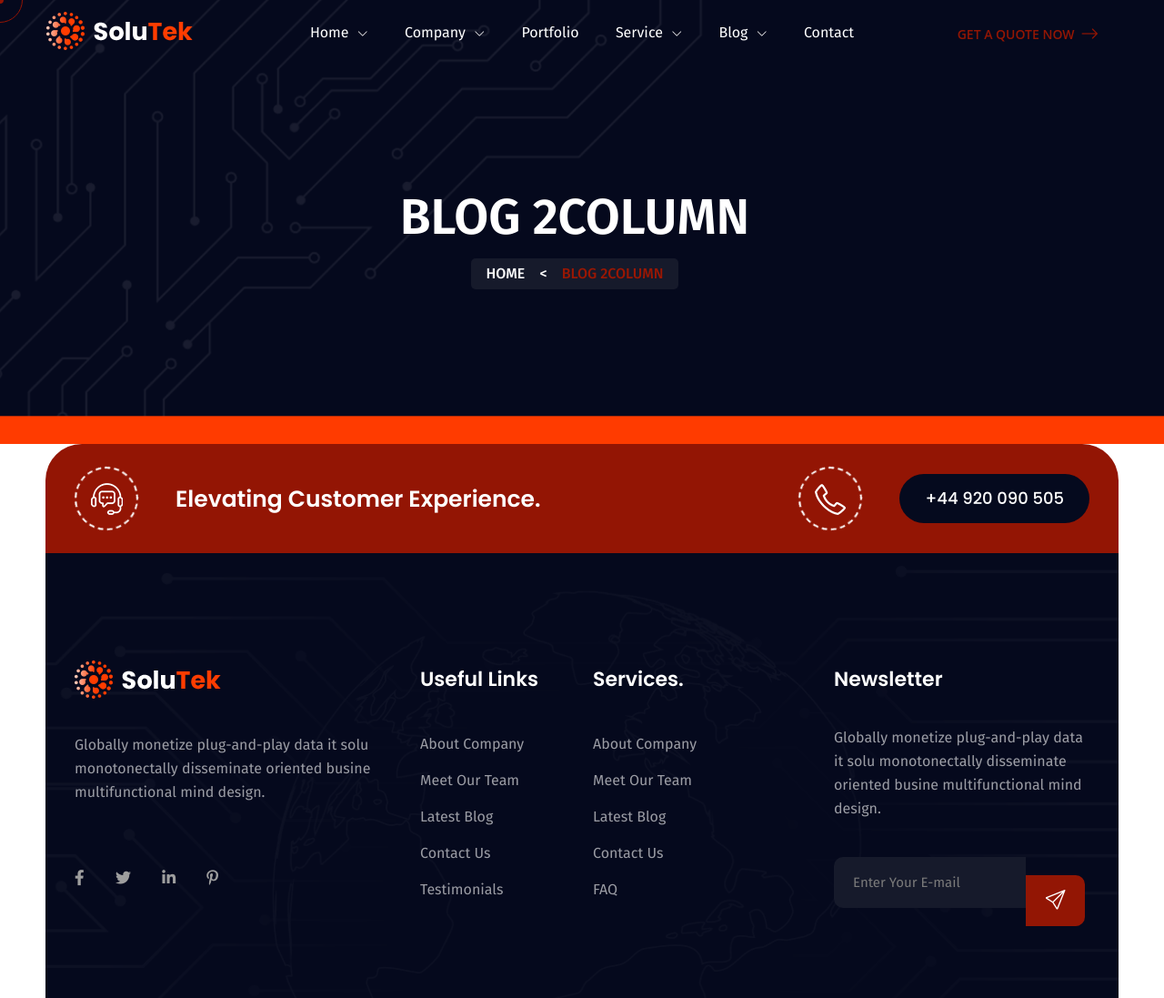
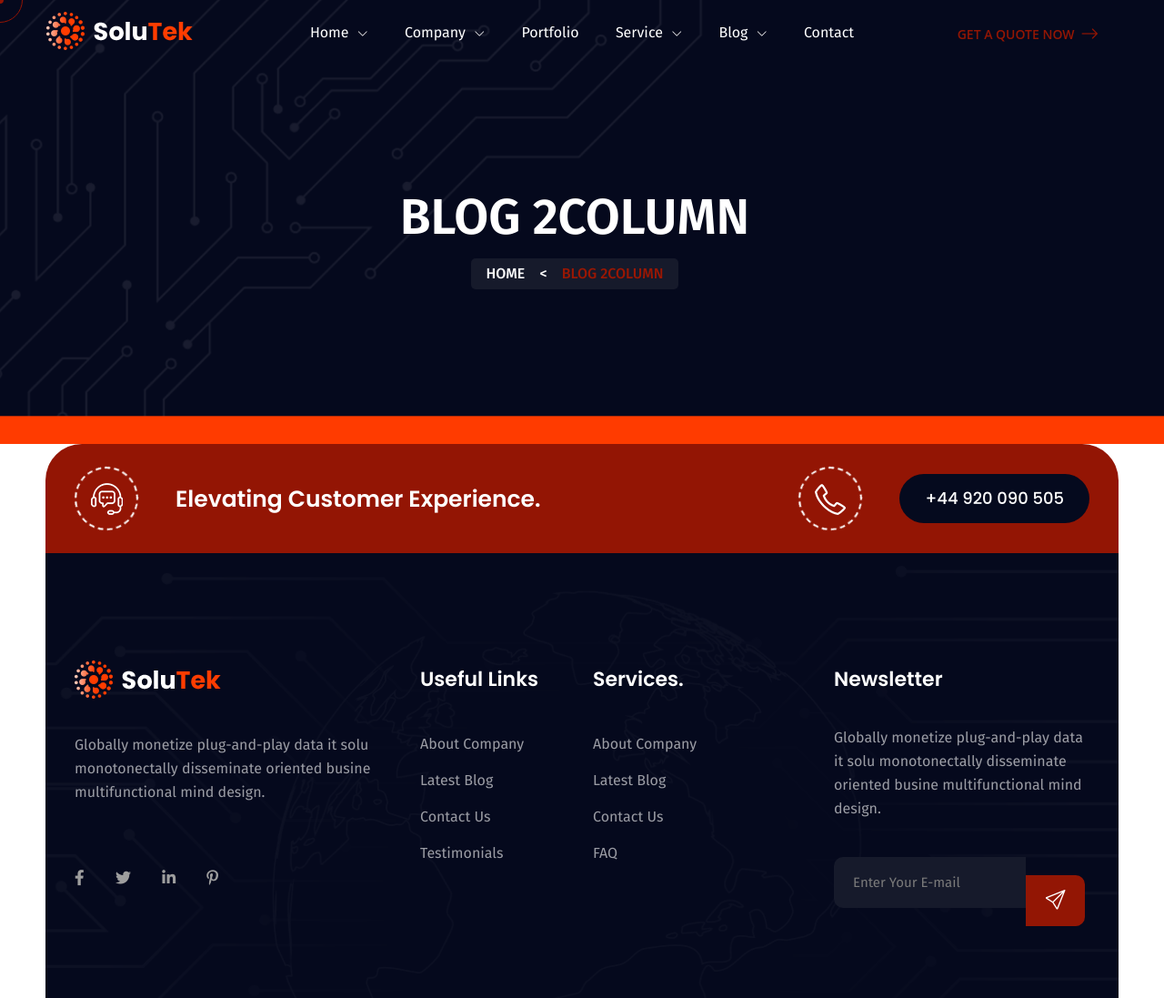
Before and after one commit to kay-ai/gvn, a plain HTML site: page blog-2column.html in a window 1280 px wide. Shown: the top 1097 px of the page at 91% size. Drawn offline with nearby package versions, Linux system fonts and the light colour scheme.

Commit message:
Remove team 2

```diff
--- a/blog-2column.html
+++ b/blog-2column.html
@@ -506,7 +506,7 @@
 					</div>
 					<ul>
 						<li><a href='about-us.html'>About Company</a></li>
-						<li><a href='team.html'>Meet Our Team</a></li>
+						<!-- <li><a href='team.html'>Meet Our Team</a></li> -->
 						<li><a href='blog-grid.html'>Latest Blog</a></li>
 						<li><a href='contact.html'>Contact Us</a></li>
 						<li><a href='testimonial.html'>Testimonials</a></li>
@@ -520,7 +520,7 @@
 					</div>
 					<ul>
 						<li><a href='about-us.html'>About Company</a></li>
-						<li><a href='team.html'>Meet Our Team</a></li>
+						<!-- <li><a href='team.html'>Meet Our Team</a></li> -->
 						<li><a href='blog-grid.html'>Latest Blog</a></li>
 						<li><a href='contact.html'>Contact Us</a></li>
 						<li><a href='faq.html'>FAQ</a></li>
```
Also changed, not shown: about-us.html (+1 -1 lines), blog-details.html (+2 -2 lines), blog-grid.html (+2 -2 lines), contact.html (+1 -1 lines), faq.html (+2 -2 lines), incident-response.html (+1 -1 lines), index.html (+1 -1 lines), managed-security.html (+1 -1 lines), penetration-testing.html (+1 -1 lines), pricing.html (+2 -2 lines), project-details.html (+1 -1 lines), project.html (+1 -1 lines), risk-assessment.html (+1 -1 lines), service-details.html (+1 -1 lines), 5 more files.
